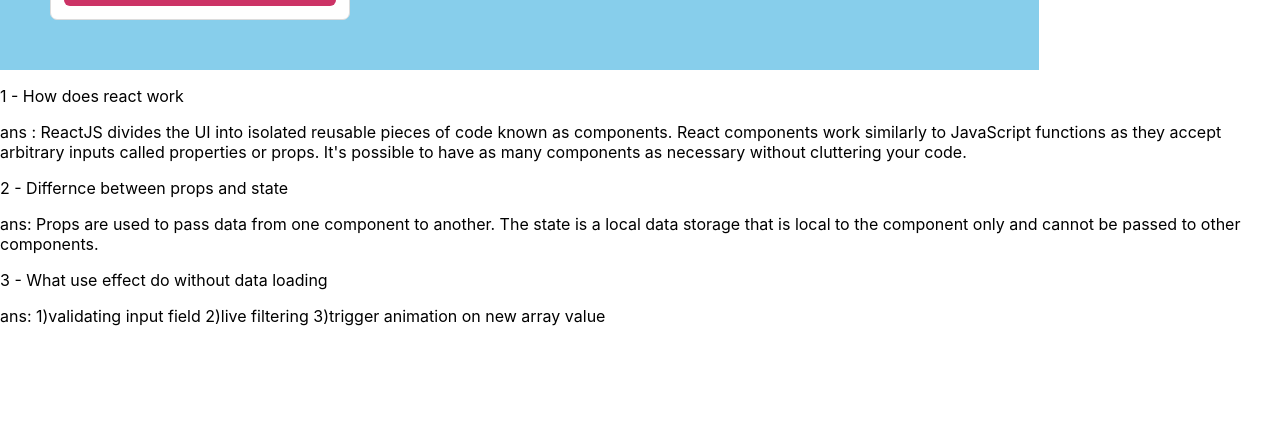
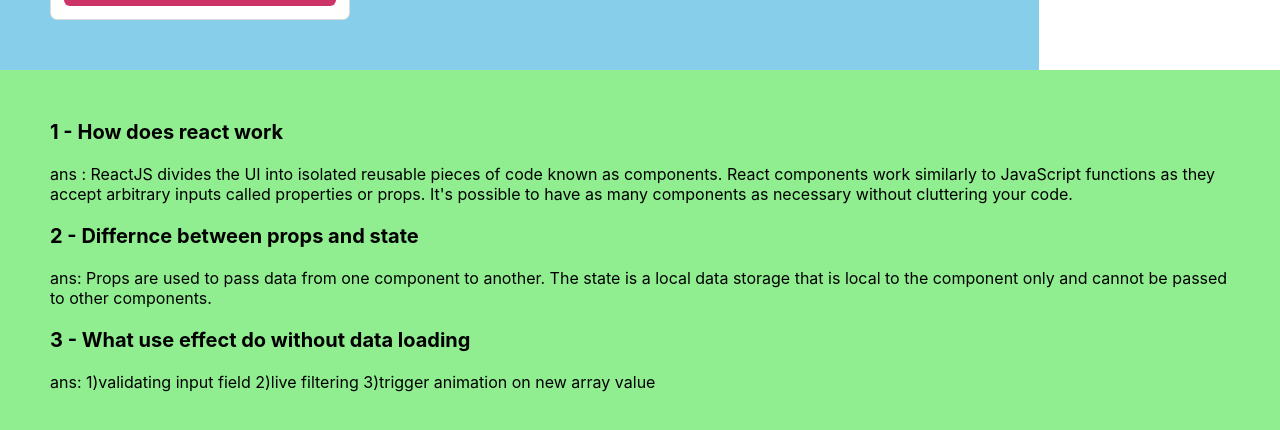
Before and after one commit to mamun102076/muscle-hulk, a React (Create React App) app: page / in a window 1280 px wide. Shown: the part 1783-2213 px from the top of the page. Before the commit the page ends 2125 px from the top, so only its background shows below. Built offline with nearby package versions, Linux system fonts and the light colour scheme.

Commit message:
added css design in theory component

```diff
--- a/src/Component/Theory/Theory.css
+++ b/src/Component/Theory/Theory.css
@@ -0,0 +1,11 @@
+.theory{
+    padding-top: 30px;
+    padding-bottom: 30px;
+    padding-left: 50px;
+    padding-right: 50px;
+    background-color: lightgreen;
+}
+.theory-name{
+    font-weight: 700;
+    font-size: 20px;
+}
```
